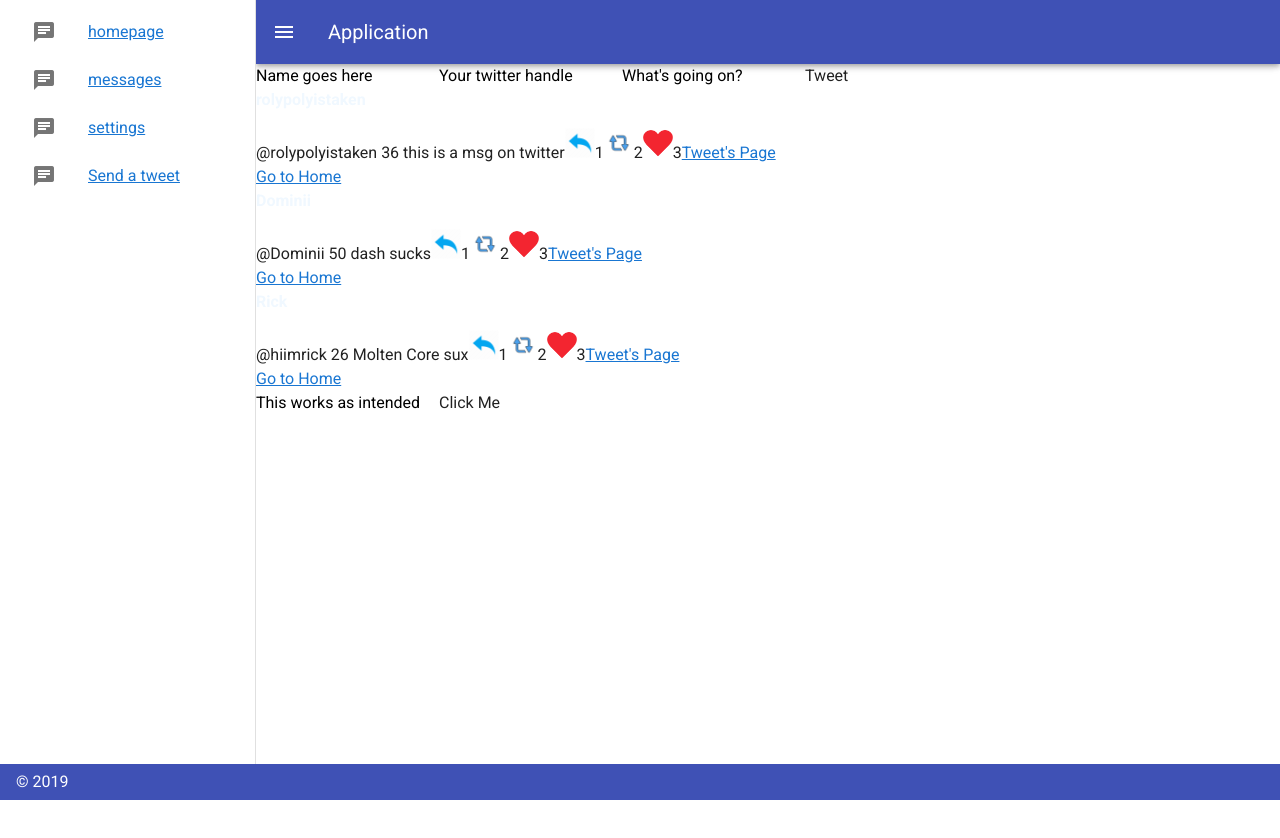
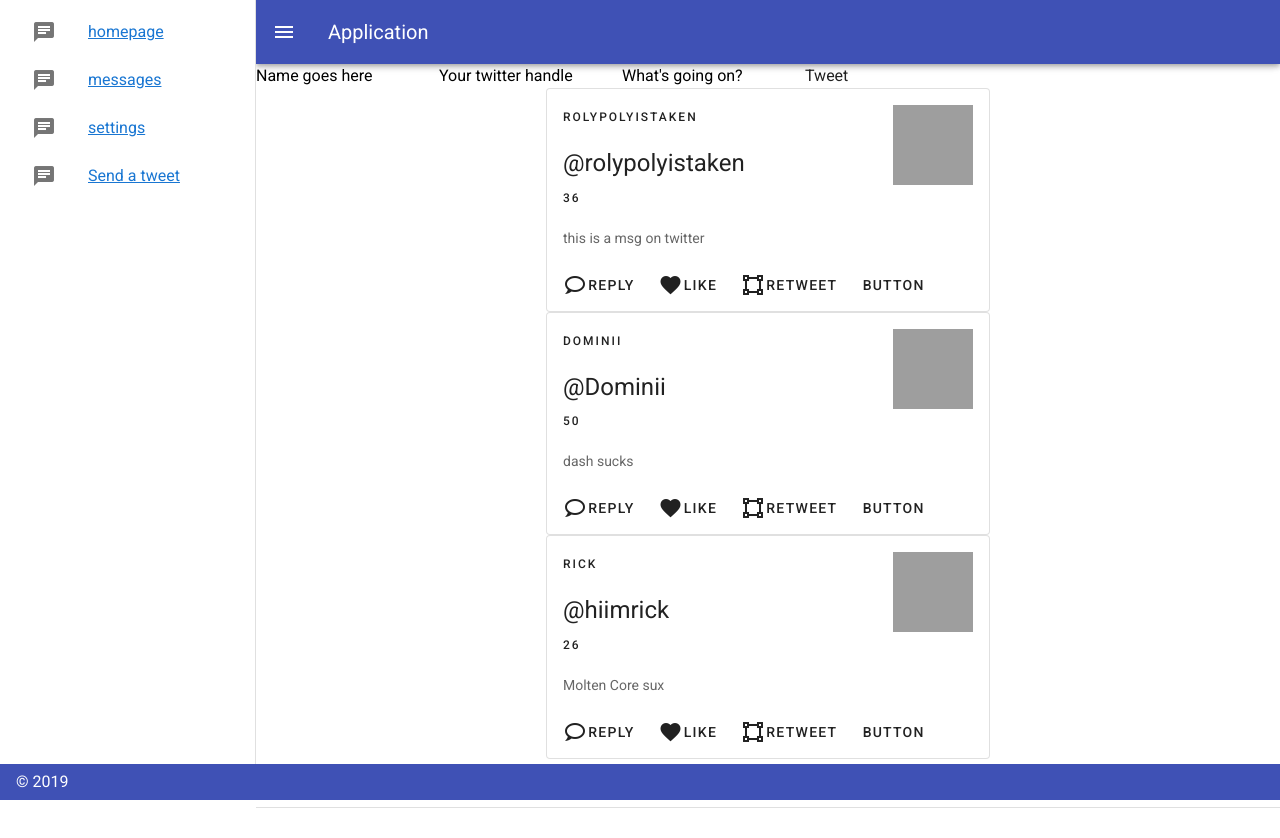
Before and after one commit to plutownium/twitter-clone, a Vue app: page / in a window 1280 px wide. Shown: the top 838 px of the page. Before the commit the page ends 800 px from the top, so only its background shows below. Built offline with nearby package versions, Linux system fonts and the light colour scheme.

Commit message:
added a card component from Vuetify

```diff
--- a/src/App.vue
+++ b/src/App.vue
@@ -12,6 +12,7 @@
 
           <router-link :to="sl.to">{{sl.text}}</router-link>
         </v-list-item>
+
         <!-- <v-list-item link>
           <v-list-item-action>
             <v-icon>mdi-contact-mail</v-icon>
@@ -59,6 +60,8 @@
 
     <v-content>
       <router-view></router-view>
+      <v-divider></v-divider>
+      <!-- <advertisement></advertisement> -->
     </v-content>
     <v-footer
       color="indigo"
@@ -70,7 +73,10 @@
 </template>
 
 <script>
+// import Advertisement from './components/Advertisement.vue'
+
   export default {
+    // components: { Advertisement },
     props: {
       source: String,
     },
--- a/src/components/TwitterMsg.vue
+++ b/src/components/TwitterMsg.vue
@@ -1,15 +1,44 @@
 <template>
     <div>
-        <p>{{ name }}</p>
+        <v-card
+    class="mx-auto"
+    max-width="444"
+    outlined
+  >
+    <v-list-item three-line>
+      <v-list-item-content>
+        <div class="overline mb-4">{{ name }}</div>
+        <v-list-item-title class="headline mb-1">@{{ handle }}</v-list-item-title>
+        <div class="overline mb-4">{{ tsp }}</div>
+        <v-list-item-subtitle>{{ msg }}</v-list-item-subtitle>
+      </v-list-item-content>
+
+      <v-list-item-avatar
+        tile
+        size="80"
+        color="grey"
+      ></v-list-item-avatar>
+    </v-list-item>
+
+    <v-card-actions>
+      <v-btn text><v-icon>mdi-chat-outline</v-icon>Reply</v-btn>
+      <v-btn text><v-icon>mdi-heart</v-icon>Like</v-btn>
+      <v-btn text><v-icon>mdi-vector-square</v-icon>Retweet</v-btn>
+      <v-btn text>Button</v-btn>
+    </v-card-actions>
+  </v-card>
+
+        <!-- <p>{{ name }}</p>
         <span>@{{ handle }}</span>
-        <span> {{ tsp }}</span> <!-- Time Since Posting = tsp -->
+        <span> {{ tsp }}</span>
         <span>{{ msg }}</span>
         <img src='../assets/twit_reply.png'/><span>1</span>
         <img src="../assets/twit_retweet.png"/><span>2</span>
         <img src="../assets/twit_fave.png"/><span>3</span>
         <a :href="link">Tweet's Page</a>
         <br/>
-        <a href="/">Go to Home</a>
+        <a href="/">Go to Home</a> -->
+
 
     </div>
 </template>
--- a/src/routes.js
+++ b/src/routes.js
@@ -10,4 +10,5 @@ export default [
     { path: '/settings', name: "Settings", component: Settings },
     { path: '/tweet', name: "Tweet", component: TweetDeck },
     { path: '/tweets/:id', name: "SingleTweet", component: WholePgMsg }
+
 ]
```
